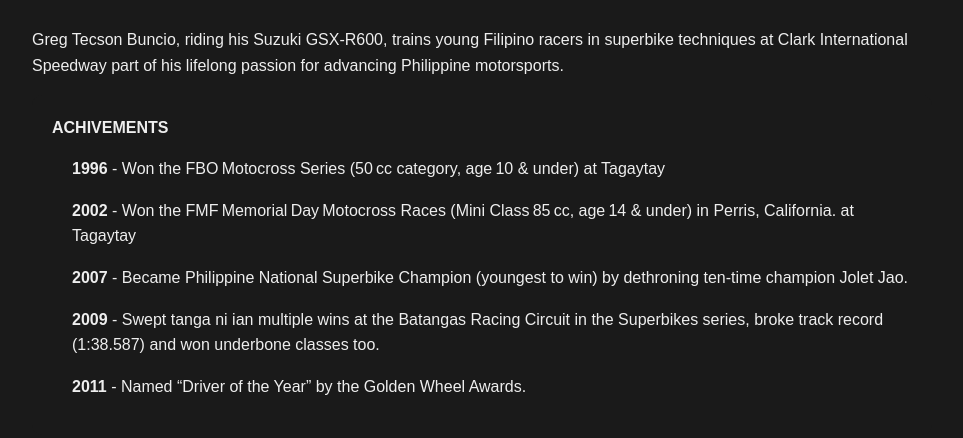
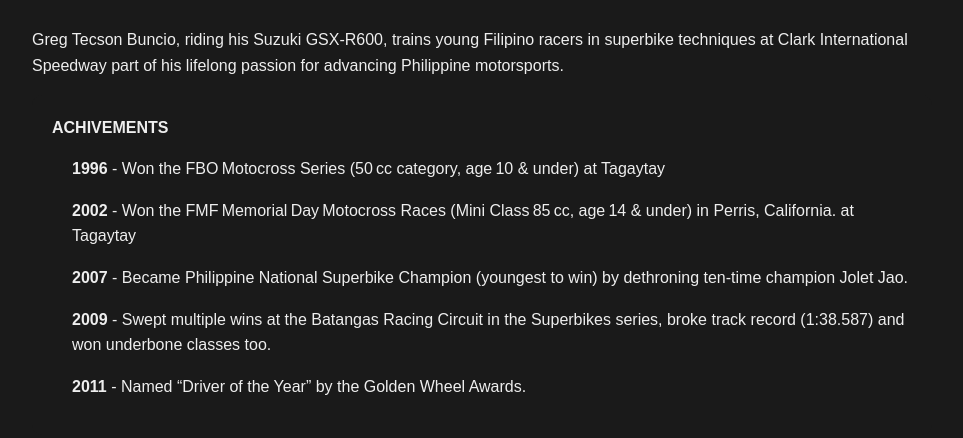
Before and after one commit to merin0a/Tribute-Page, a plain HTML site: page index.html in a window 1280 px wide. Shown: the part 653-1091 px from the top of the page, without its empty margins (28-991 px from the left). Drawn offline with Linux system fonts and the light colour scheme.

Commit message:
wow naman talaga

```diff
--- a/index.html
+++ b/index.html
@@ -21,7 +21,7 @@
                 <P><strong>1996</strong> - Won the FBO Motocross Series (50 cc category, age 10 & under) at Tagaytay</P>
                 <P><strong>2002</strong> - Won the FMF Memorial Day Motocross Races (Mini Class 85 cc, age 14 & under) in Perris, California. at Tagaytay</P>
                 <P><strong>2007</strong> - Became Philippine National Superbike Champion (youngest to win) by dethroning ten‑time champion Jolet Jao.</P>
-                <P><strong>2009</strong> - Swept  tanga ni ian multiple wins at the Batangas Racing Circuit in the Superbikes series, broke track record (1:38.587) and won underbone classes too.</P>
+                <P><strong>2009</strong> - Swept multiple wins at the Batangas Racing Circuit in the Superbikes series, broke track record (1:38.587) and won underbone classes too.</P>
                 <P><strong>2011</strong> - Named “Driver of the Year” by the Golden Wheel Awards.</P>
         </ul>
         </section>
```
